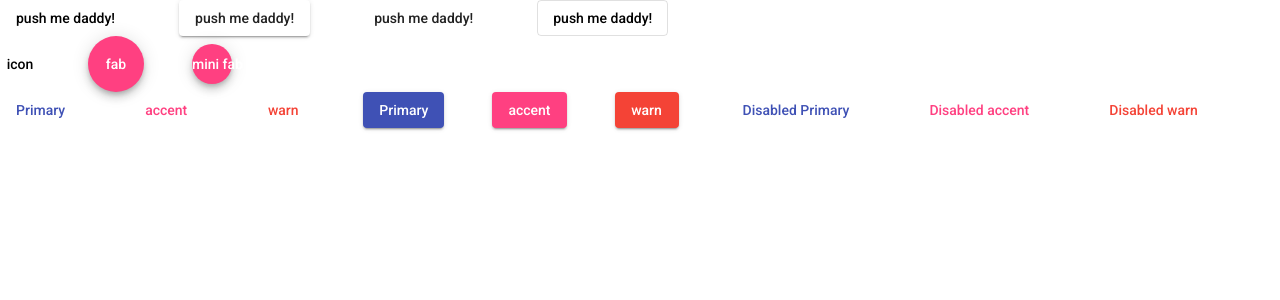
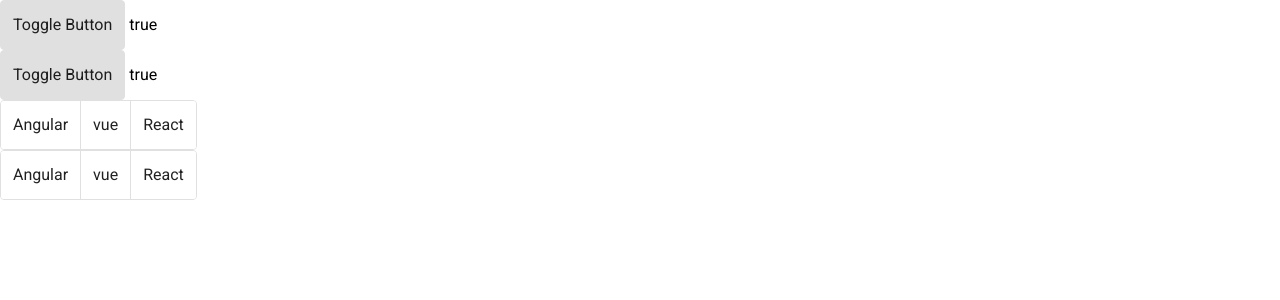
Before and after one commit to ranjeetrocky/angular-material-demo, an Angular app: page / in a window 1280 px wide. Shown: the top 300 px of the page. Built offline with nearby package versions, Linux system fonts and the light colour scheme.

Commit message:
8 button toggles single , multiple

```diff
--- a/src/app/app.component.html
+++ b/src/app/app.component.html
@@ -1,23 +1,24 @@
 <div>
-  <button mat-button>push me daddy!</button>
-  <button mat-raised-button>push me daddy!</button>
-  <button mat-flat-button>push me daddy!</button>
-  <button mat-stroked-button>push me daddy!</button>
+  <mat-button-toggle #toggleButton checked>Toggle Button</mat-button-toggle>
+  {{ toggleButton.checked }}
 </div>
 <div>
-  <button mat-icon-button>icon</button>
-  <button mat-fab>fab</button>
-  <button mat-mini-fab>mini fab</button>
+  <mat-button-toggle disableRipple #toggleButton2 checked
+    >Toggle Button</mat-button-toggle
+  >
+  {{ toggleButton2.checked }}
 </div>
-<div>
-  <button color="primary" mat-button>Primary</button>
-  <button color="accent" mat-button>accent</button>
-  <button color="warn" mat-button>warn</button>
-  <button color="primary" mat-raised-button>Primary</button>
-  <button color="accent" mat-raised-button>accent</button>
-  <button color="warn" mat-raised-button>warn</button>
-  <button color="primary" disableRipple mat-button>Disabled Primary</button>
-  <button color="accent" disableRipple mat-button>Disabled accent</button>
-  <button color="warn" disableRipple mat-button>Disabled warn</button>
-</div>
+<mat-button-toggle-group #toggleGroup="matButtonToggleGroup">
+  <mat-button-toggle value="Angular">Angular</mat-button-toggle>
+  <mat-button-toggle value="vue">vue</mat-button-toggle>
+  <mat-button-toggle value="React">React</mat-button-toggle>
+</mat-button-toggle-group>
+{{ toggleGroup.value }}
+<br />
+<mat-button-toggle-group #toggleGroupMultiple="matButtonToggleGroup" multiple>
+  <mat-button-toggle value="Angular">Angular</mat-button-toggle>
+  <mat-button-toggle value="vue">vue</mat-button-toggle>
+  <mat-button-toggle value="React">React</mat-button-toggle>
+</mat-button-toggle-group>
+{{ toggleGroupMultiple.value }}
 <router-outlet></router-outlet>
--- a/src/app/material/material.module.ts
+++ b/src/app/material/material.module.ts
@@ -1,8 +1,9 @@
 import { NgModule } from '@angular/core';
 
 import { MatButtonModule } from '@angular/material/button';
+import { MatButtonToggleModule } from '@angular/material/button-toggle';
 
-const MaterialComponents = [MatButtonModule];
+const MaterialComponents = [MatButtonModule, MatButtonToggleModule];
 
 @NgModule({
   imports: [MaterialComponents],
```
